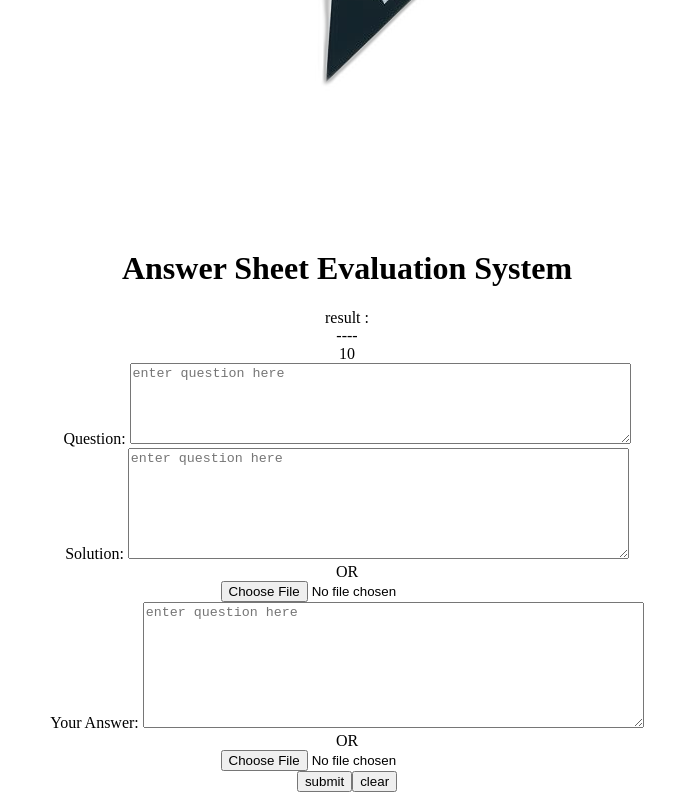
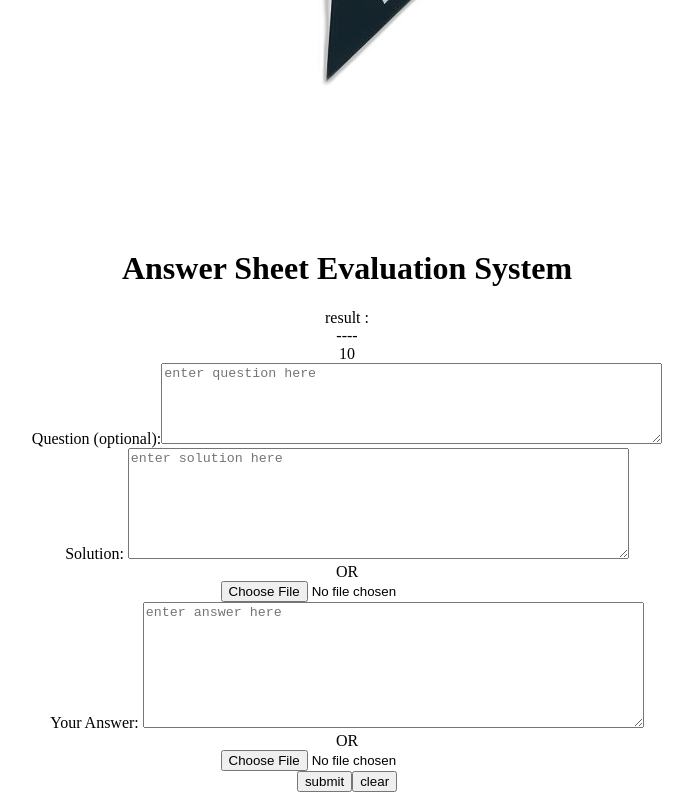
Before and after one commit to RahulSaini53/Answer_Sheet_Evaluation_Frontend, a React (Create React App) app: page / in a window 1280 px wide. Shown: the part 807-1607 px from the top of the page, without its empty margins (293-986 px from the left). Built offline with nearby package versions, Linux system fonts and the light colour scheme.

Commit message:
main.js updated

```diff
--- a/src/Main.js
+++ b/src/Main.js
@@ -145,12 +145,12 @@ export default function Main(){
                     </div>
                      }
                     <div className="flex justify-between space-x-3 w-[35vw]">
-                      <label className="text-red-500 text-lg">Question: </label>
+                      <label className="text-red-500 text-lg">Question (optional):</label>
                       <textarea name="question" id="question" value={question} placeholder="enter question here" rows="5" cols={60} className="px-2 py-1 outline-orange-400 rounded-lg" onChange={(e)=>setQuestion(e.target.value)}></textarea>
                     </div>
                     <div className="flex justify-between space-x-3 w-[35vw]">
                       <label className="text-red-500 text-lg">Solution: </label>
-                      <textarea name="solution" id="solution" value={Solution} placeholder="enter question here" rows="7" cols={60} className="px-2 py-1 outline-orange-400 rounded-lg" onChange={(e)=>setSolution(e.target.value)} onClick={()=>setWarning(false)}></textarea>
+                      <textarea name="solution" id="solution" value={Solution} placeholder="enter solution here" rows="7" cols={60} className="px-2 py-1 outline-orange-400 rounded-lg" onChange={(e)=>setSolution(e.target.value)} onClick={()=>setWarning(false)}></textarea>
                     </div>
 
                     <div className="">
@@ -162,7 +162,7 @@ export default function Main(){
 
                     <div className="flex justify-start space-x-3 w-[40vw]">
                       <label className="text-red-500 text-lg">Your Answer: </label>
-                      <textarea name="answer" id="answer" value={answer} placeholder="enter question here" rows="8" cols={60} className="px-2 py-1 outline-orange-400 rounded-lg" onChange={(e)=>setAnswer(e.target.value)} onClick={()=>{setWarning(false);setDuplicateWarning(false)}} ></textarea>
+                      <textarea name="answer" id="answer" value={answer} placeholder="enter answer here" rows="8" cols={60} className="px-2 py-1 outline-orange-400 rounded-lg" onChange={(e)=>setAnswer(e.target.value)} onClick={()=>{setWarning(false);setDuplicateWarning(false)}} ></textarea>
                     </div>
 
                     <div>
```
